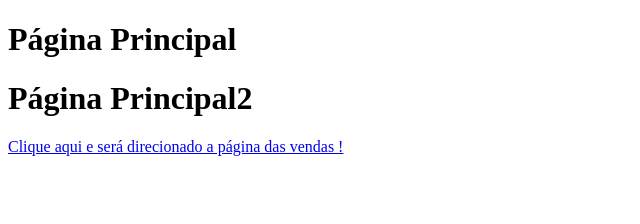
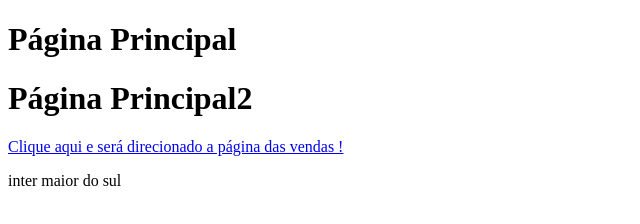
Before and after one commit to RianBPadilha/projeto-site, a plain HTML site: page projeto rian/index.html in a window 1280 px wide. Shown: the whole page, without its empty margins (0-640 px from the left). Drawn offline with Linux system fonts and the light colour scheme.

Commit message:
Nova alteração no meu site
inclui na pagina index de destaque

```diff
--- a/projeto rian/index.html
+++ b/projeto rian/index.html
@@ -12,6 +12,8 @@
 
 	<a href="vendas.html"> Clique aqui e será direcionado a página das vendas ! </a>
 
+	<p> inter maior do sul</p>
+
 
 </body>
 </html>
```
